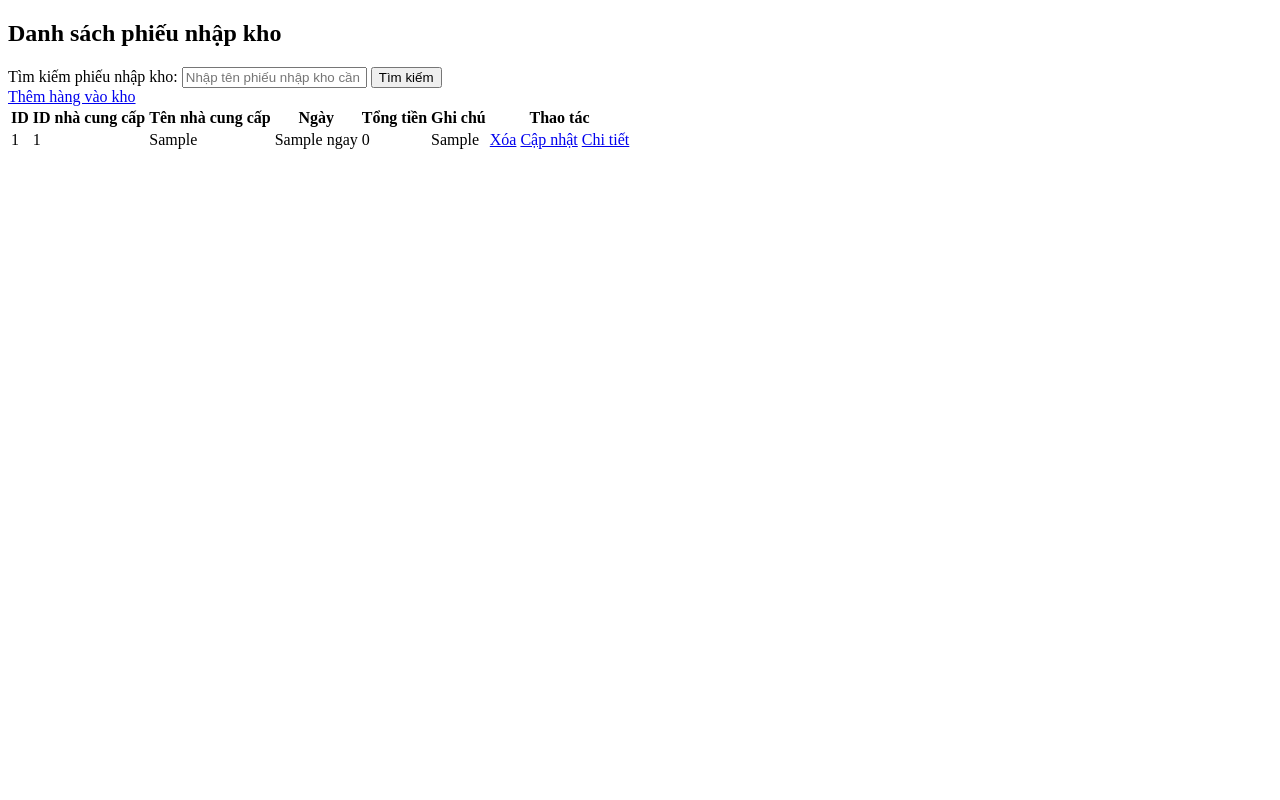
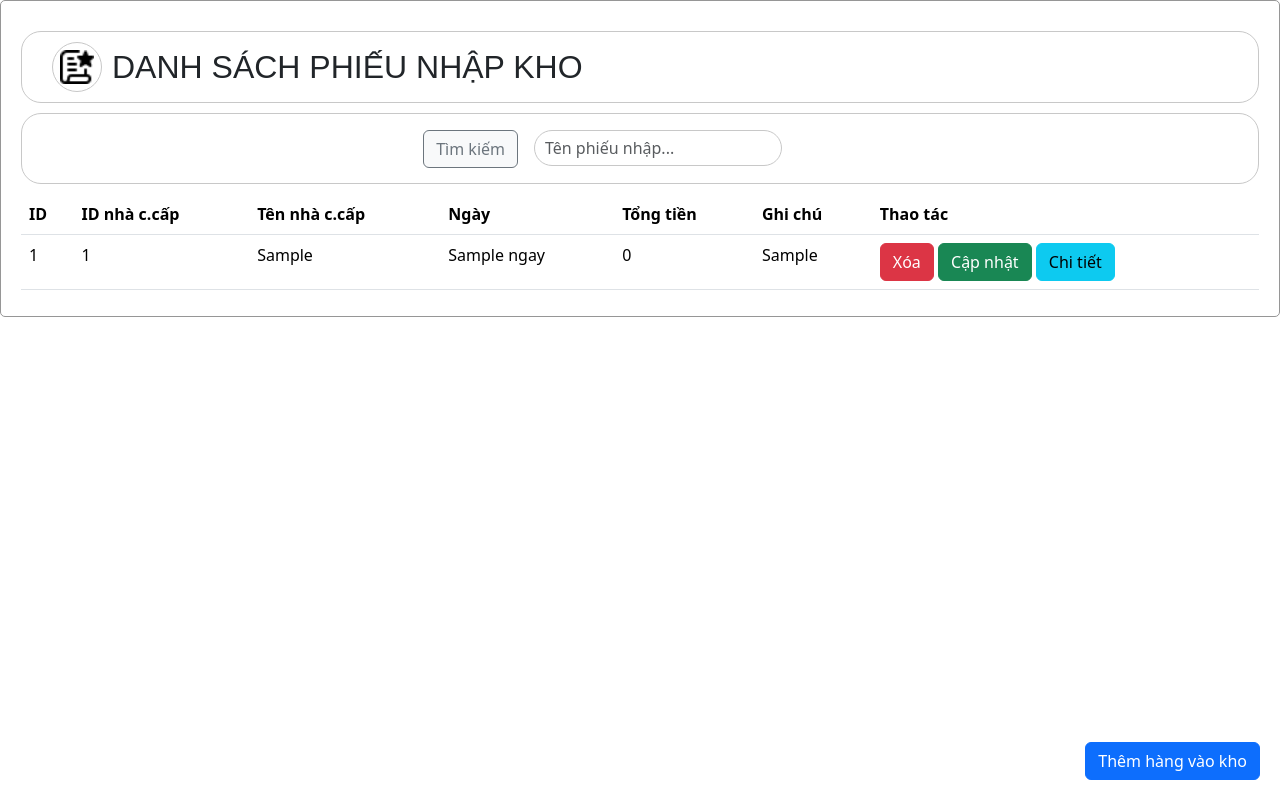
Before and after one commit to bin2aa/PhoneStore, a PHP site: template admin/view/warehouseView.php in a window 1280 px wide. Run offline with PHP 8.4, Linux system fonts and the light colour scheme; the template is opened without the code that fills it: most values are stand-ins (such as "Sample title", 1, 10 or a date in 2020).

Commit message:
warehouse - warranty

```diff
--- a/admin/view/warehouseView.php
+++ b/admin/view/warehouseView.php
@@ -4,31 +4,55 @@
 <head>
     <meta charset="UTF-8">
     <meta name="viewport" content="width=device-width, initial-scale=1.0">
+    <link rel="stylesheet" href="/admin/css/common.css">
+    <!-- Thư viện BootStrap -->
+    <link href="https://cdn.jsdelivr.net/npm/bootstrap@5.3.0-alpha1/dist/css/bootstrap.min.css" rel="stylesheet">
     <title>Danh sách phiếu nhập kho</title>
 
 </head>
 
 <body>
-
-    <h2>Danh sách phiếu nhập kho</h2>
+    <div class="containerr">
+        <div class="header-box">
+            <div class="header-icon">
+                <img src="/admin/img/icon/list.png" alt="warehouseImg">
+            </div>
+            <h2 class="mt-0 mb-0">DANH SÁCH PHIẾU NHẬP KHO</h2>
+        </div>
 
         <div id="addWarehouseReceiptContainer"></div>
         <div id="updateWarehouseReceiptContainer"></div>
         <div id="detailWarehouseReceiptContainer"></div>
         <div class="overlay"></div>
 
-    <form class="search-form-warehouse">
+        <!-- <form class="search-form-warehouse">
             <label for="search">Tìm kiếm phiếu nhập kho:</label>
             <input type="text" id="search" name="search" placeholder="Nhập tên phiếu nhập kho cần tìm kiếm">
             <button type="submit">Tìm kiếm</button>
+        </form> -->
+        <div class="searchHolder">
+            <form class="search-form-warehouse mt-3">
+                <div class="row g-3 searchField">
+                    <div class="col-auto">
+                        <input type="hidden" name="action" value="searchProducts">
+                        <input type="text" id="search" name="search" placeholder="Tên phiếu nhập..." class="form-control" width="100%">
+                    </div>
+                    <div class="col-auto search">
+                        <button type="submit" class="btn btn-light btn-outline-secondary">Tìm kiếm</button>
+                    </div>
+                </div>
             </form>
+        </div>
 
+        <div class="addNew btn btn-primary">
             <a class="addWareHouseReceiptLink" href="index.php?ctrl=warehouseController&action=showAddWarehouseReceiptForm">Thêm hàng vào kho </a>
-    <table>
-        <tr>
+        </div>
+
+        <table class="table">
+            <tr class="bg-dark text-white">
                 <th>ID</th>
-            <th>ID nhà cung cấp</th>
-            <th>Tên nhà cung cấp</th>
+                <th>ID nhà c.cấp</th>
+                <th>Tên nhà c.cấp</th>
                 <th>Ngày</th>
                 <th>Tổng tiền</th>
                 <th>Ghi chú</th>
@@ -44,15 +68,15 @@
                     <td><?php echo  number_format($warehouseReceipt['tong_tien']); ?></td>
                     <td><?php echo $warehouseReceipt['ghi_chu']; ?></td>
                     <td>
-                    <a class="deleteWarehouseReceiptLink" href="index.php?ctrl=warehouseController&action=deleteWarehouseReceipt&id=<?php echo $warehouseReceipt['id']; ?>">Xóa</a>
-                    <a class="updateWarehouseReceiptLink" href="index.php?ctrl=warehouseController&action=showUpdateWarehouseReceiptForm&id=<?php echo $warehouseReceipt['id']; ?>">Cập nhật</a>
-                    <a class="detailWarehouseReceiptLink" href="index.php?ctrl=warehouseController&action=viewWarehouseDetail&id=<?php echo $warehouseReceipt['id']; ?>">Chi tiết</a>
+                        <a class="deleteWarehouseReceiptLink btn btn-danger" href="index.php?ctrl=warehouseController&action=deleteWarehouseReceipt&id=<?php echo $warehouseReceipt['id']; ?>">Xóa</a>
+                        <a class="updateWarehouseReceiptLink btn btn-success" href="index.php?ctrl=warehouseController&action=showUpdateWarehouseReceiptForm&id=<?php echo $warehouseReceipt['id']; ?>">Cập nhật</a>
+                        <a class="detailWarehouseReceiptLink btn btn-info" href="index.php?ctrl=warehouseController&action=viewWarehouseDetail&id=<?php echo $warehouseReceipt['id']; ?>">Chi tiết</a>
                     </td>
                 </tr>
             <?php endforeach; ?>
 
         </table>
-
+    </div>
 </body>
 
 </html>
```
Also changed, not shown: admin/view/warehouseDetailView.php (+13 -3 lines), admin/view/warrantyView.php (+42 -12 lines). Lines whose indentation alone changed are shown as unchanged.
